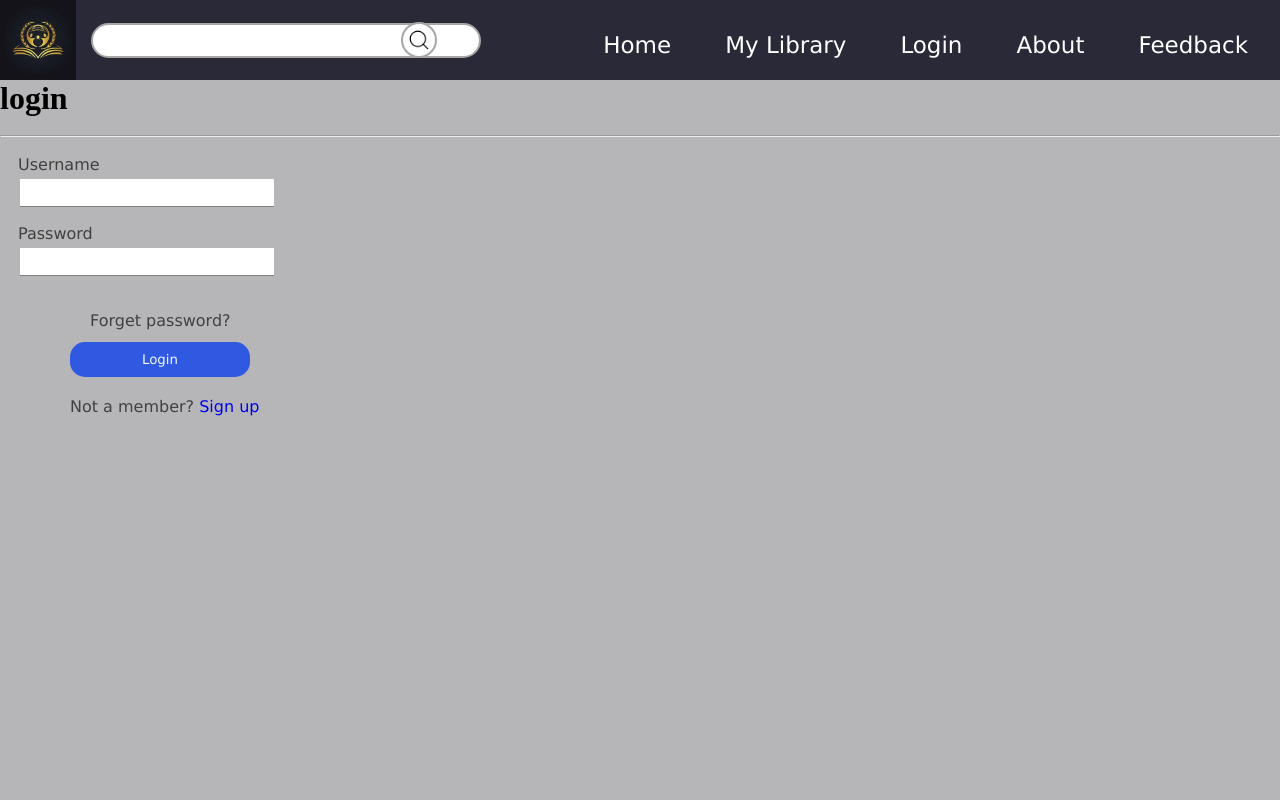
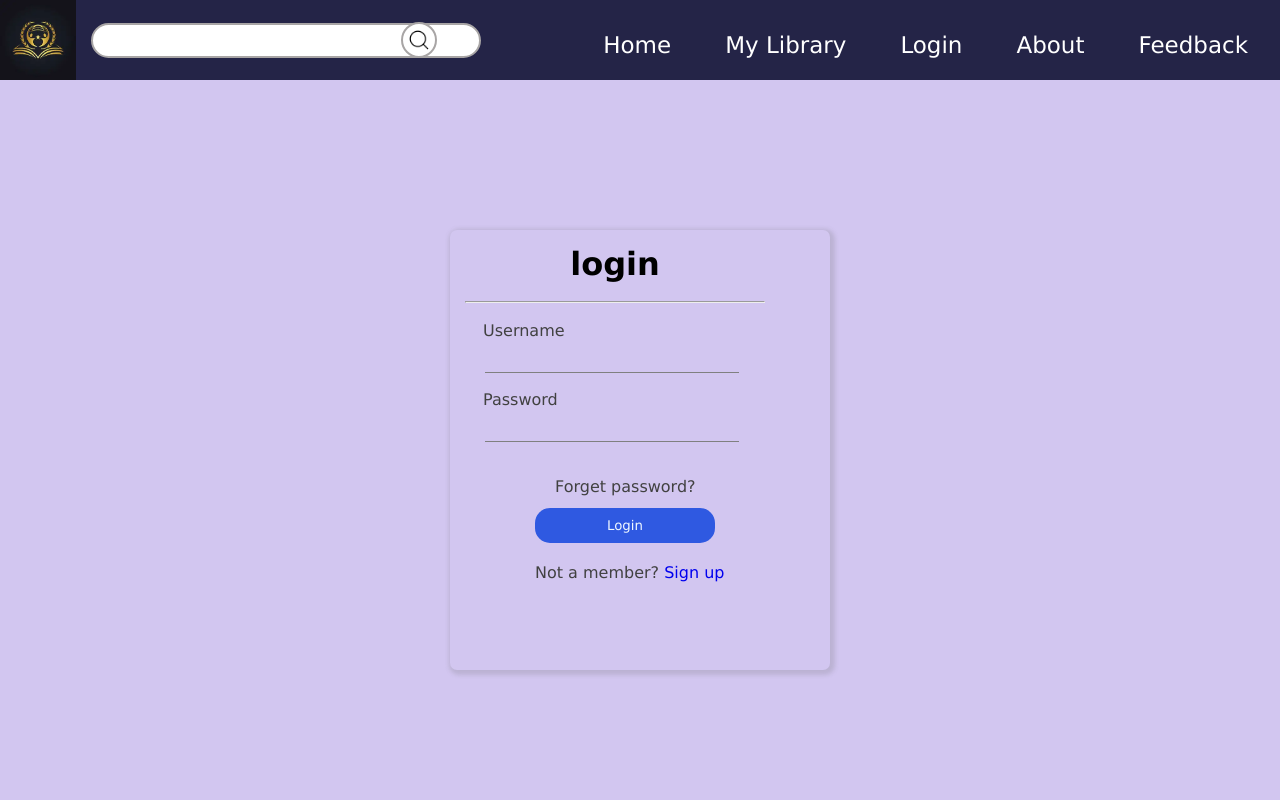
Before and after one commit to sakshibodakhe/Engineering_books, a plain HTML site: page pages/login.html in a window 1280 px wide. Shown: the top 800 px of the page. Drawn offline with Linux system fonts and the light colour scheme.

Commit message:
add bg-color

```diff
--- a/pages/login.html
+++ b/pages/login.html
@@ -8,16 +8,25 @@
     <link rel="stylesheet" href="../style.css">
     <style>
         body {
-
-
-            background-color: rgb(182, 182, 184);
+            background-color: rgb(210, 198, 240);
         }
-
-cc
-
         h1 {
             text-align: center;
             font-family: 'Lucida Sans', 'Lucida Sans Regular', 'Lucida Grande', 'Lucida Sans Unicode', Geneva, Verdana, sans-serif;
+        }
+
+        .box {
+            /* background-color: white; */
+            width: 350px;
+            height: 410px;
+            margin-left: auto;
+            margin-right: auto;
+            margin-top: 150px;
+            border-radius: 7px;
+            padding: 15px;
+            margin-top: 150px;
+            box-shadow: 2px 2px 4px 3px rgba(116, 115, 117, 0.235);
+            display: flex;
         }
 
         #btn {
@@ -59,6 +68,7 @@ cc
             margin-top: 5px;
             border: none;
             margin-left: 20px;
+            background-color: rgb(210, 198, 240);
         }
 
         label {
--- a/style.css
+++ b/style.css
@@ -3,7 +3,7 @@
     }
 
     .Navbar {
-        background-color: rgba(18, 18, 35, 0.858);
+        background-color: rgb(36, 36, 71);
         height: 80px;
         display: flex;
         justify-content: space-between;
```
Also changed, not shown: pages/feedback.html (+8 -13 lines), pages/signup.html (+1 -0 lines).
